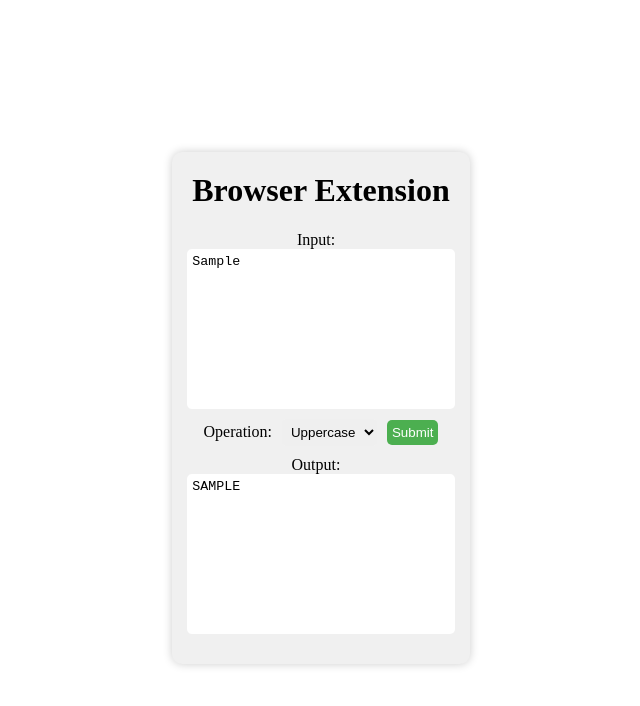
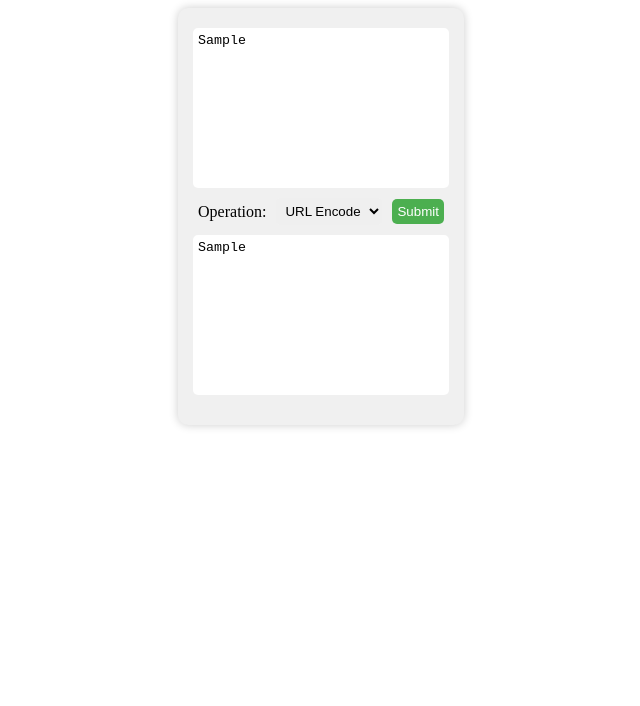
Before and after one commit to AumCoin/TextTool, a browser extension: page index.html in a window 1280 px wide. Both pictures are taken after typing "Sample", "Sample" into the empty fields and a click on the button "Submit". Shown: the whole page, without its empty margins (319-959 px from the left). Drawn offline with Linux system fonts and the light colour scheme.

Commit message:
added URL Encode

```diff
--- a/index.html
+++ b/index.html
@@ -7,19 +7,20 @@
 <body>
 	<div class="container">
 		<div class="form">
-			<h1>Browser Extension</h1>
-			<label for="input">Input:</label>
+<!-- 			<h1>Browser Extension</h1> 	 -->
+<!-- 			<label for="input">Input:</label> -->
 			<textarea id="input" rows="5"></textarea>
 			<div class="input-row">
 				<label for="operation">Operation:</label>
 				<select id="operation">
+					<option value="urlencode">URL Encode</option>
 					<option value="uppercase">Uppercase</option>
 					<option value="lowercase">Lowercase</option>
 					<option value="reverse">Reverse</option>
 				</select>
 				<button id="submit">Submit</button>
 			</div>
-			<label for="output">Output:</label>
+<!--			<label for="output">Output:</label>  -->
 			<textarea id="output" rows="5"></textarea>
 		</div>
 	</div>
--- a/script.js
+++ b/script.js
@@ -3,7 +3,9 @@ document.getElementById("submit").addEventListener("click", function() {
 	var input = document.getElementById("input").value;
 	var output = document.getElementById("output");
 
-	if (operation == "uppercase") {
+    if (operation == "urlencode") {
+        output.value = encodeURIComponent(input);
+	} else if (operation == "uppercase") {
 		output.value = input.toUpperCase();
 	} else if (operation == "lowercase") {
 		output.value = input.toLowerCase();
--- a/style.css
+++ b/style.css
@@ -2,7 +2,7 @@
 	display: flex;
 	justify-content: center;
 	align-items: center;
-	height: 100vh;
+	/* height: 100vh; */
 }
 
 .form {
```
Also changed, not shown: manifest.json.
